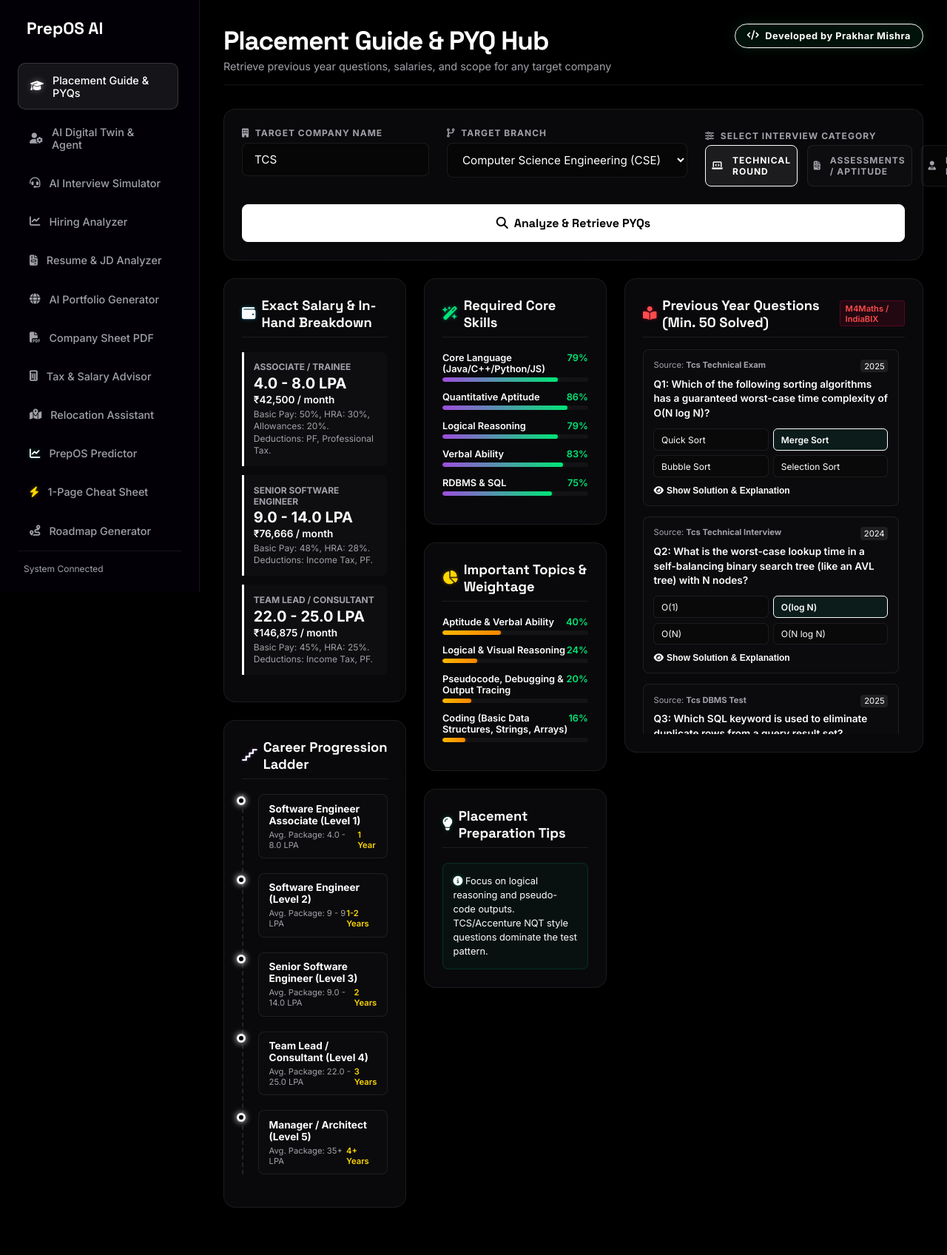
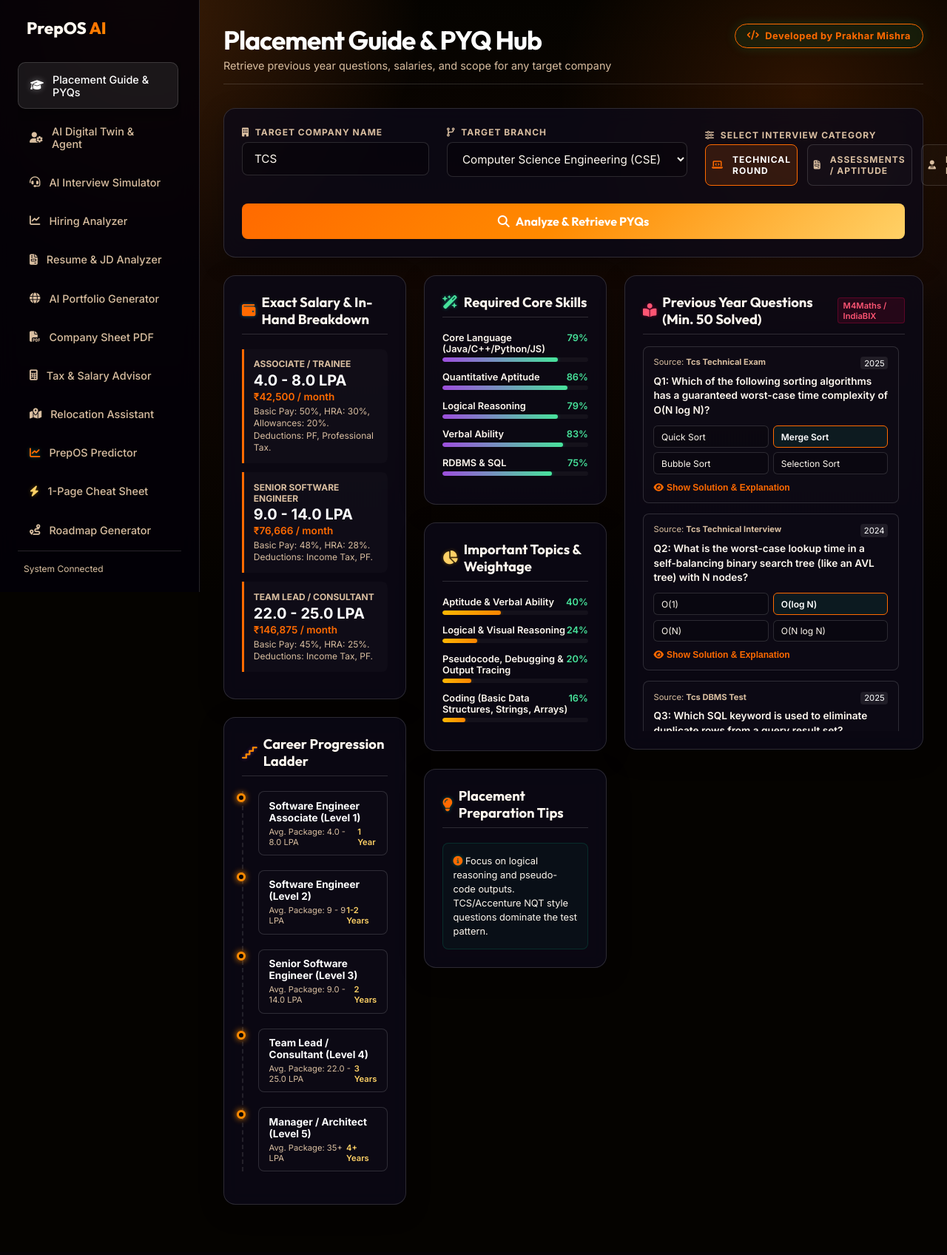
Before and after one commit to prakharmishra00000-cell/placement-prep-ai, a Flask app: page / in a window 1280 px wide; the page is wider, and only the part inside the window is pictured. Shown: that part at 74% size. After the commit the page ends 1628 px from the top of that part, so only its background shows below. Run offline with Flask 3, Linux system fonts and the light colour scheme; data that the repository does not hold is empty; some libraries are stand-ins or nearby versions.

Commit message:
Implement exact Drona orange-chocolate styling, backdrop, buttons, and Outfit typography

```diff
--- a/static/style.css
+++ b/static/style.css
@@ -15,30 +15,30 @@
 }
 @property --border-color {
   syntax: '<color>';
-  initial-value: rgba(0, 242, 254, 0.15);
+  initial-value: rgba(255, 255, 255, 0.14);
   inherits: true;
 }
 @property --border-glow {
   syntax: '<color>';
-  initial-value: rgba(0, 242, 254, 0.3);
+  initial-value: rgba(255, 106, 0, 0.25);
   inherits: true;
 }
 
 :root {
-    --bg-dark: #000000;
-    --card-bg: #09090b;
-    --border-color: rgba(255, 255, 255, 0.08);
-    --border-glow: rgba(255, 255, 255, 0.15);
-    --text-primary: #ffffff;
-    --text-muted: #a1a1aa;
+    --bg-dark: #050300;
+    --card-bg: rgba(12, 10, 24, 0.78);
+    --border-color: rgba(255, 255, 255, 0.14);
+    --border-glow: rgba(255, 106, 0, 0.25);
+    --text-primary: #fff8ef;
+    --text-muted: #d9bea0;
     --sidebar-width: 270px;
-    --neon-blue: #ffffff;
-    --neon-purple: #f4f4f5;
-    --neon-green-glow: #00e676;
-    --neon-yellow: #ffd700;
-    --neon-pink: #ff4b4b;
-    --neon-cyan: #ffffff;
-    --font-heading: 'Space Grotesk', sans-serif;
+    --neon-blue: #ff6a00;
+    --neon-purple: #ff8a00;
+    --neon-green-glow: #47e39b;
+    --neon-yellow: #ffd166;
+    --neon-pink: #ff5573;
+    --neon-cyan: #ff6a00;
+    --font-heading: 'Outfit', sans-serif;
     --font-body: 'Inter', sans-serif;
 }
 
@@ -55,6 +55,17 @@ body {
     min-height: 100vh;
     overflow-x: hidden;
     position: relative;
+}
+
+body::before {
+    content: "";
+    pointer-events: none;
+    z-index: -3;
+    background: radial-gradient(circle at 15% 0, rgba(255, 122, 26, 0.22), rgba(0,0,0,0) 28%),
+                radial-gradient(circle at 85% 16%, rgba(255, 106, 0, 0.15), rgba(0,0,0,0) 26%),
+                linear-gradient(#050300 0%, #120804 48%, #050300 100%);
+    position: fixed;
+    inset: 0;
 }
 
 /* Floating Ambient Background Balls */
@@ -351,22 +362,22 @@ body {
 }
 
 .radio-card.active {
-    background: rgba(255, 255, 255, 0.08);
-    border-color: #fff;
+    background: rgba(255, 106, 0, 0.15);
+    border-color: var(--neon-blue);
     color: #fff;
 }
 
 .radio-card.active i {
-    color: #fff;
+    color: var(--neon-blue);
 }
 
 .glow-btn {
     width: 100%;
-    background: #ffffff;
-    border: 1px solid #ffffff;
+    background: linear-gradient(135deg, #ff6a00 0%, #ff8a00 48%, #ffd166 100%);
+    border: none;
     border-radius: 8px;
     padding: 0.85rem;
-    color: #000000;
+    color: #fff;
     font-weight: 700;
     font-size: 1rem;
     font-family: var(--font-heading);
@@ -379,10 +390,8 @@ body {
 }
 
 .glow-btn:hover {
-    background: #e2e8f0;
-    border-color: #e2e8f0;
     transform: translateY(-1px);
-    box-shadow: 0 4px 12px rgba(255, 255, 255, 0.15);
+    box-shadow: 0 18px 42px rgba(255, 138, 0, 0.35);
 }
 
 /* Tab Switching Layout */
```
